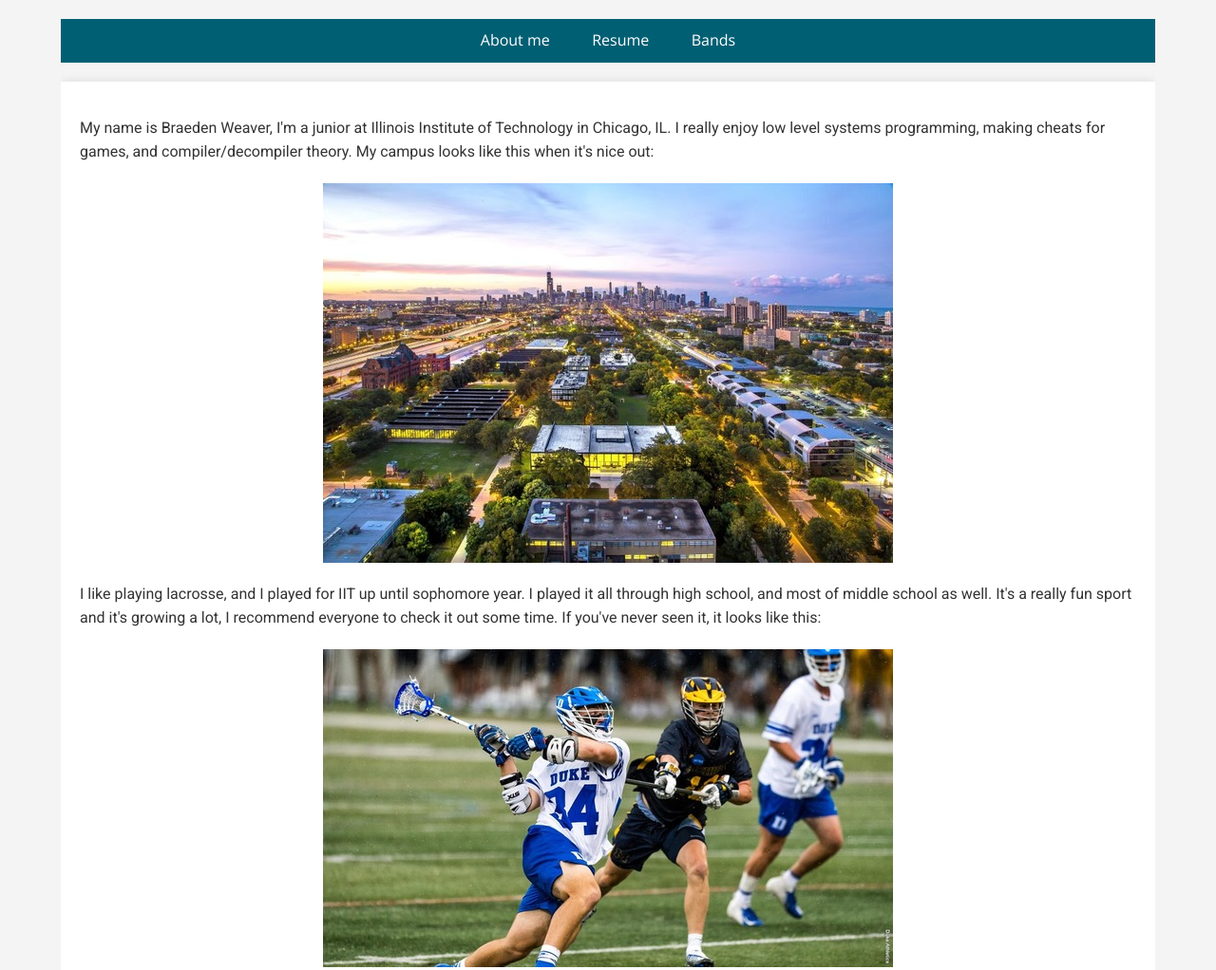
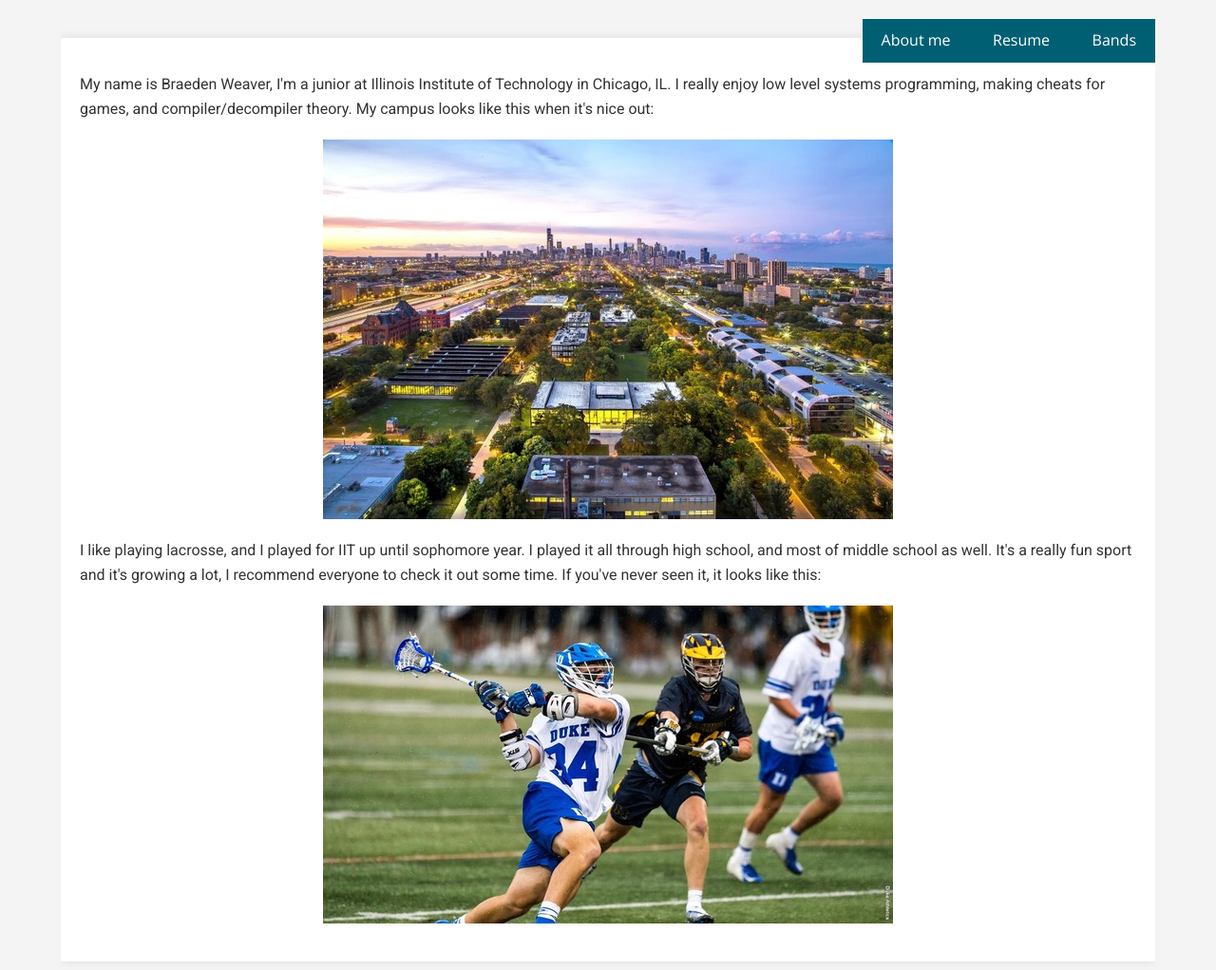
Before and after one commit to bra3den/itmd-project2, a plain HTML site: page index.html in a window 1280 px wide. Shown: the whole page at 95% size. Drawn offline with nearby package versions, Linux system fonts and the light colour scheme.

Commit message:
Finalize stylesheets
Fixed all requirements necessary

```diff
--- a/css/style.css
+++ b/css/style.css
@@ -5,12 +5,15 @@ body {
   color: #333;
   line-height: 1.6;
   font-size: 1rem;
+  position: sticky;
+  float: right;
 }
 
 nav {
   background-color: #005f73;
   padding: 10px 0;
   position: sticky;
+  float: right;
   top: 0;
 }
 
@@ -28,7 +31,7 @@ nav {
 #main-nav ul li a {
   text-decoration: none;
   padding: 10px 20px;
-  font-family: 'Open Sans', sans-serif;
+  font-family: 'Open Sans', 'Roboto';
   color: white;
   transition: background-color 0.3s;
 }
@@ -42,7 +45,7 @@ nav {
   padding: 20px;
   margin: 20px auto;
   box-shadow: 0 0 10px rgba(0, 0, 0, 0.1);
-  font-family: 'Roboto', sans-serif;
+  font-family: 'Roboto', 'Open Sans';
 }
 
 img {
```
